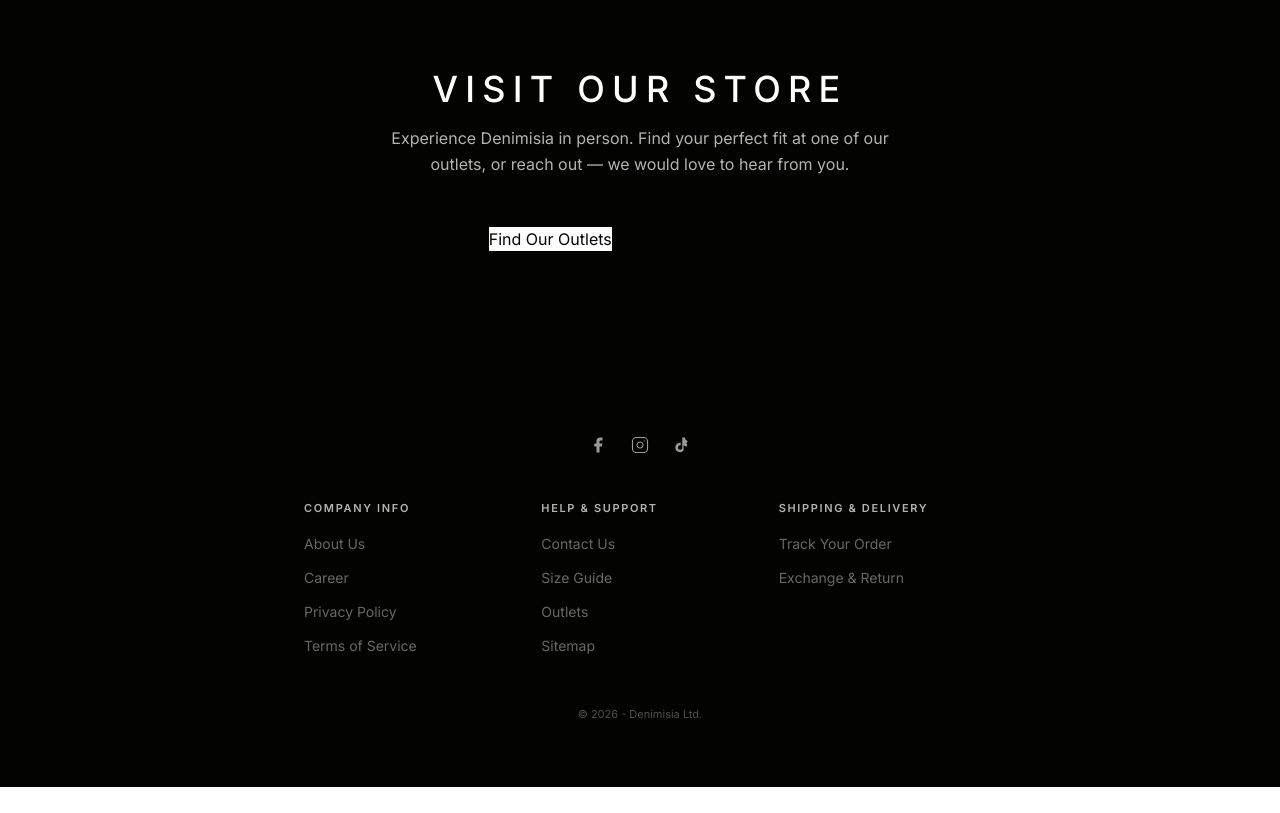
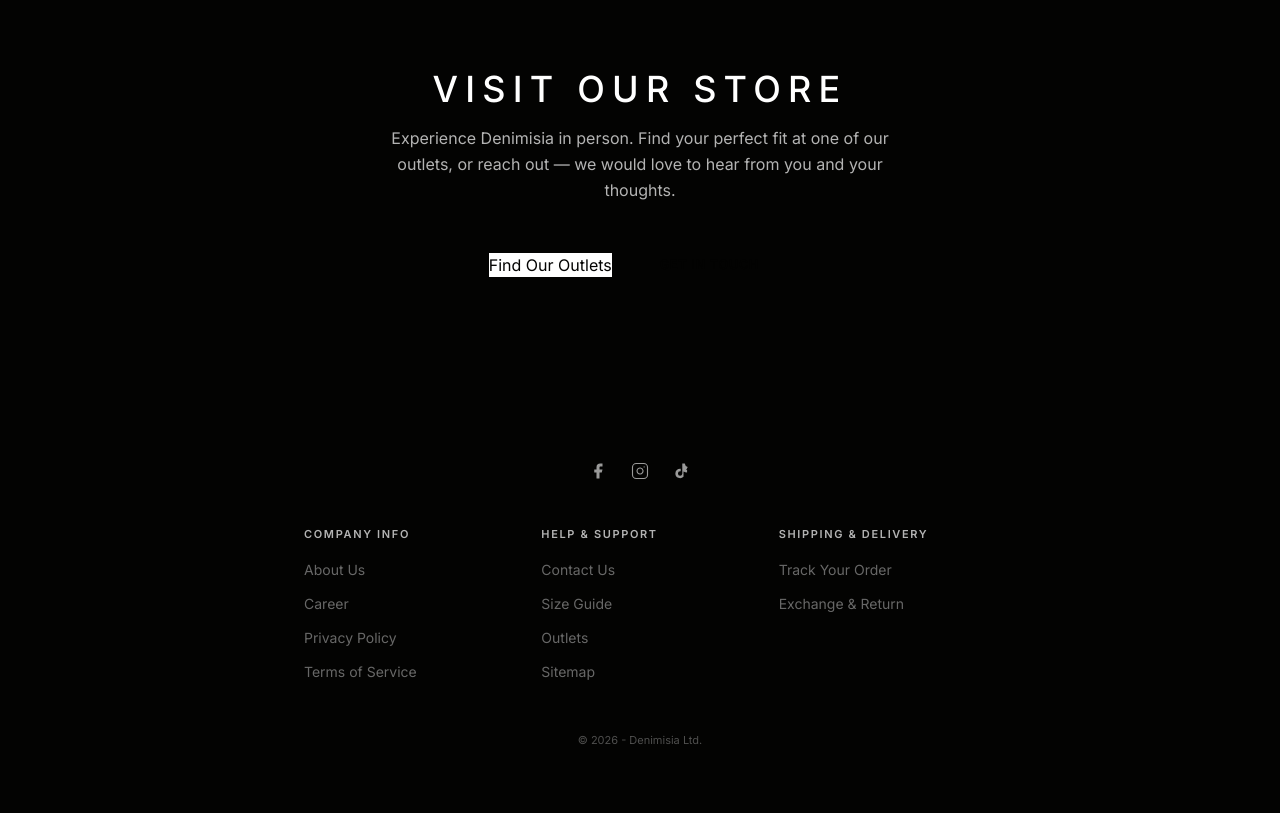
Before and after one commit to denimisiaai-a11y/denimisia, a Next.js app in the folder apps/web/: page /about in a window 1280 px wide. Shown: the part 2200-3013 px from the top of the page. Before the commit the page ends 2987 px from the top, so only its background shows below. Built offline with nearby package versions, Linux system fonts and the light colour scheme; no server answers.

Commit message:
Update page.tsx

```diff
--- a/apps/web/app/about/page.tsx
+++ b/apps/web/app/about/page.tsx
@@ -206,7 +206,7 @@
           </h2>
           <p className="mx-auto mt-4 max-w-lg text-base leading-relaxed text-paper/70">
             Experience Denimisia in person. Find your perfect fit at one of our
-            outlets, or reach out — we would love to hear from you.
+            outlets, or reach out — we would love to hear from you and your thoughts.
           </p>
           <div className="mt-10 flex flex-col items-center justify-center gap-4 sm:flex-row">
             <Link href="/outlets" className="btn-pill-white">
```
